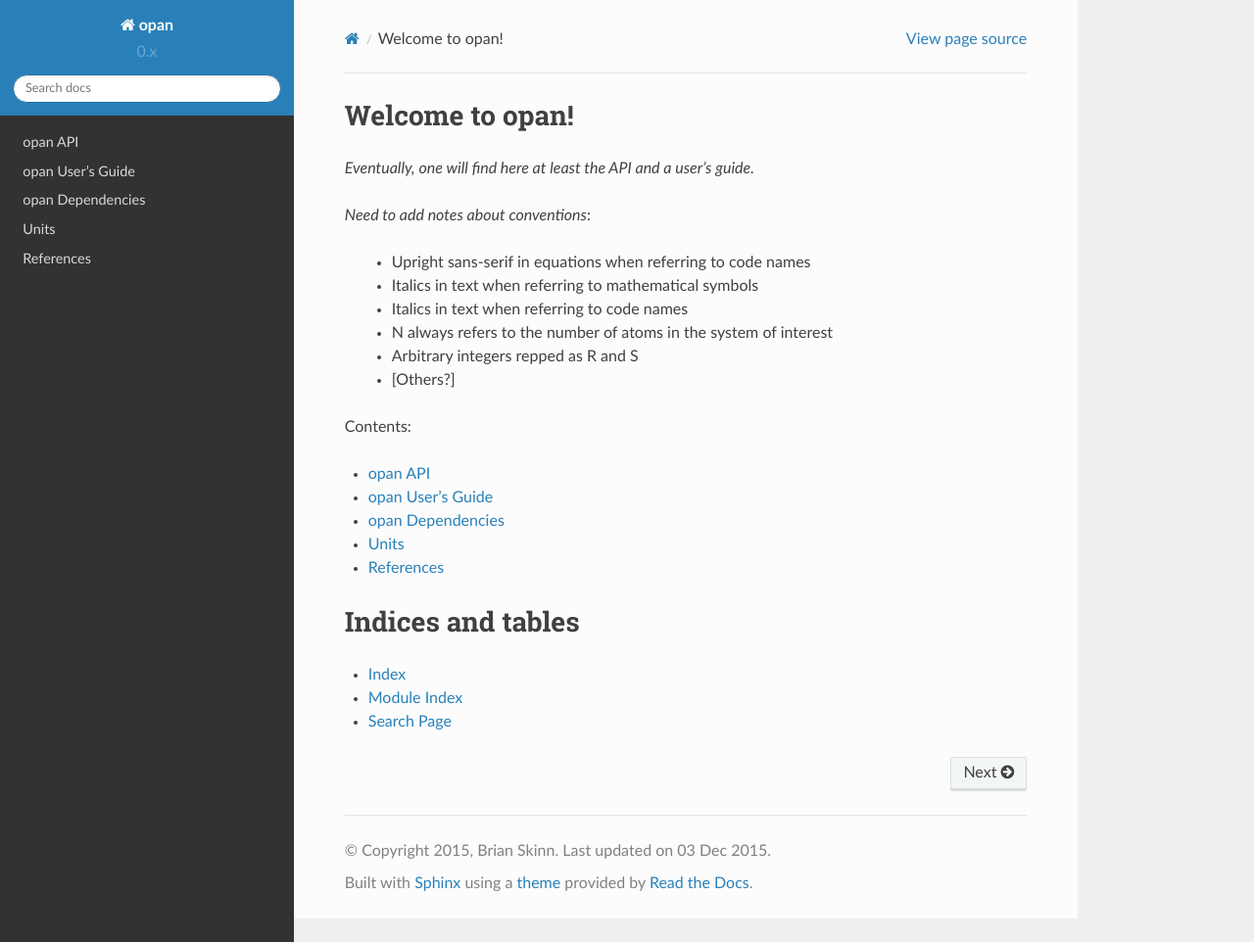
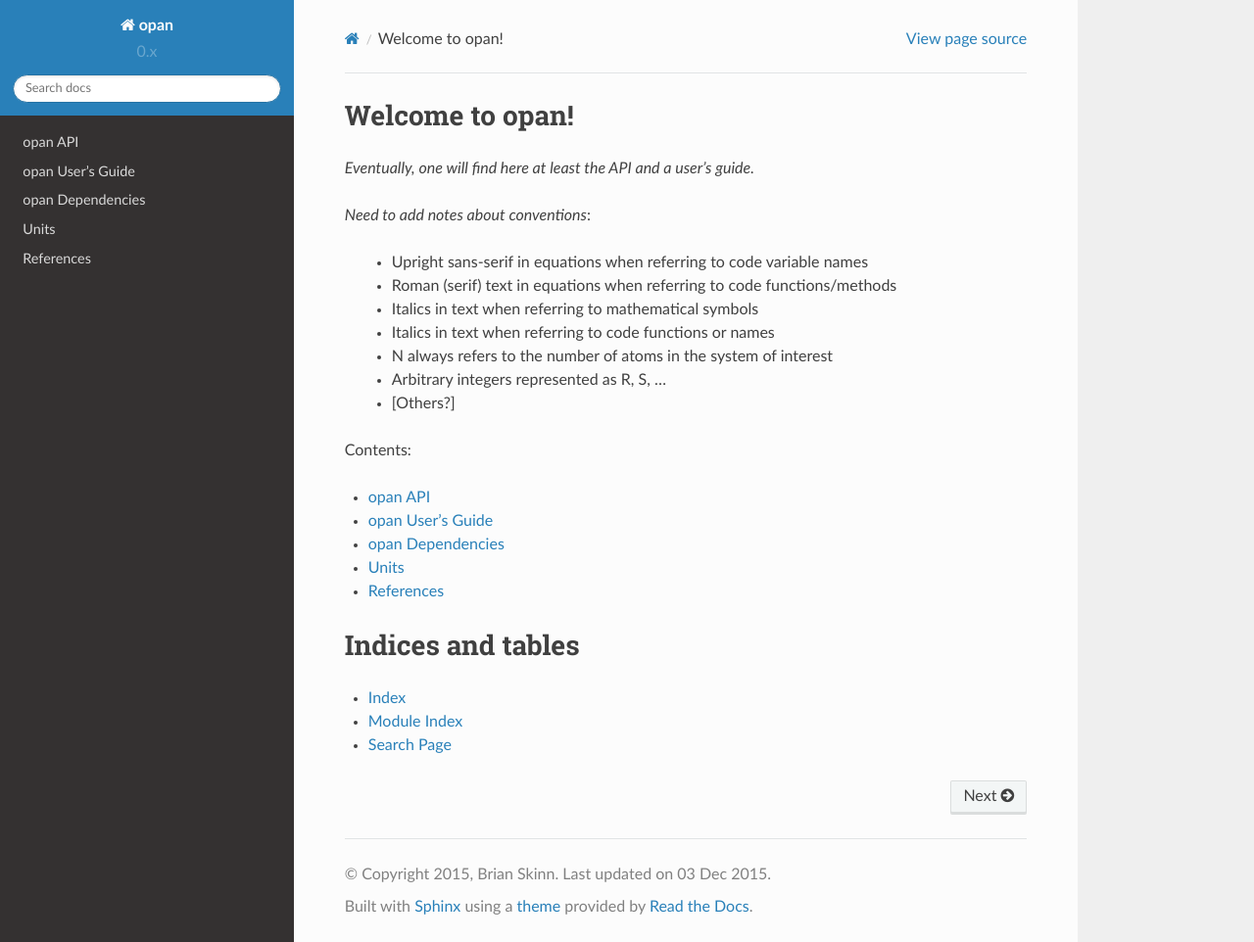
Before and after one commit to bskinn/opan, a Sphinx documentation site: the page built from doc/source/index.rst, in a window 1280 px wide and 962 px high. Shown: the whole window at 98% size. Built offline with Sphinx 7.4.7 and the Read the Docs theme 2.0.0, drawn with Linux system fonts in a browser that asks for light colours.

Commit message:
doc: utils.vector done; note into index.rst
Completed utils.vector; ready to move to another submodule.

Added some notes to the front-page bulleted list for eventual
  working into the doc/userguide layout.

```diff
--- a/doc/source/index.rst
+++ b/doc/source/index.rst
@@ -11,15 +11,17 @@
 
 *Need to add notes about conventions*:
 
- * Upright sans-serif in equations when referring to code names
+ * Upright sans-serif in equations when referring to code variable names
+
+ * Roman (serif) text in equations when referring to code functions/methods
 
  * Italics in text when referring to mathematical symbols
 
- * Italics in text when referring to code names
+ * Italics in text when referring to code functions or names
 
  * N always refers to the number of atoms in the system of interest
 
- * Arbitrary integers repped as R and S
+ * Arbitrary integers represented as R, S, ...
 
  * [Others?]
 
```
Also changed, not shown: 1 other file.
